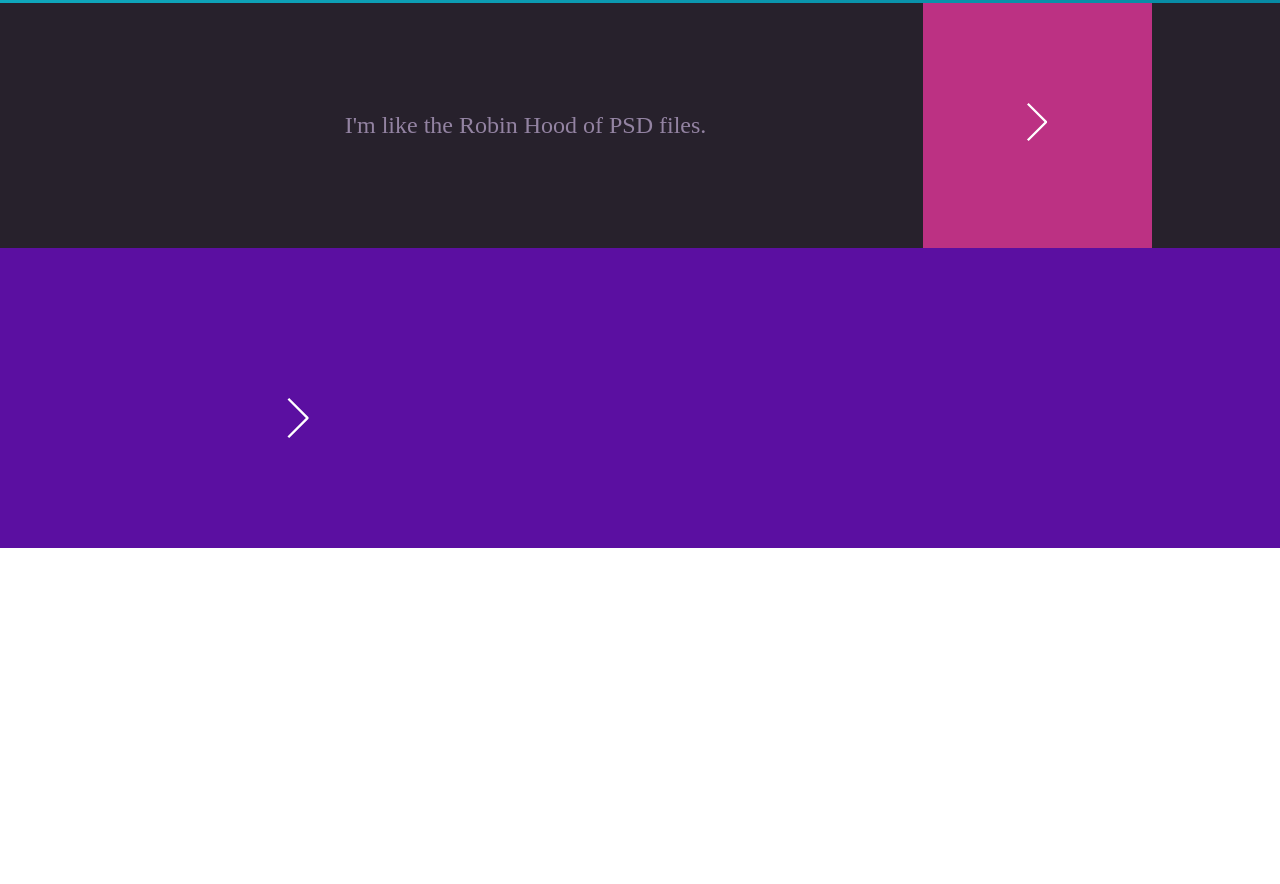
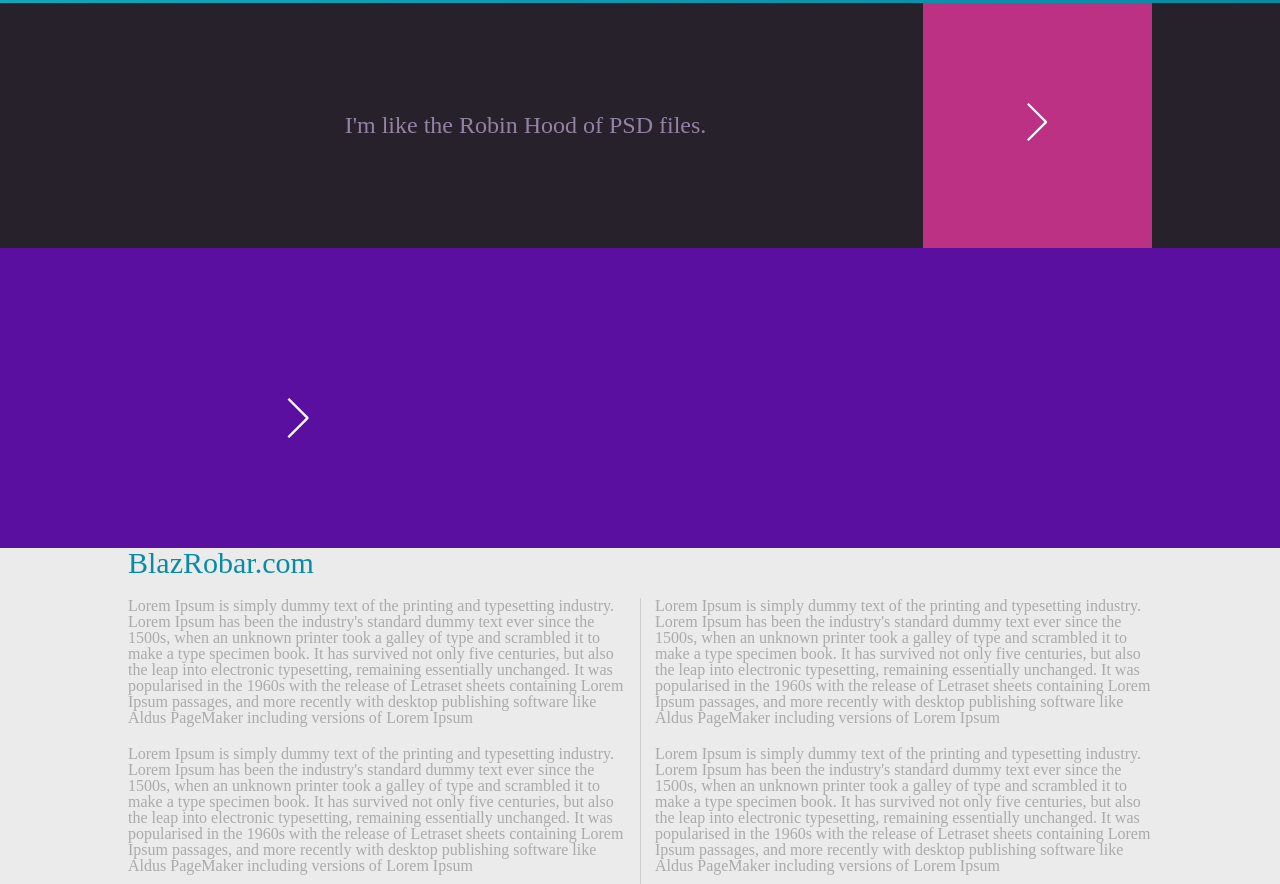
Before and after one commit to grischenko-v/responsivelanding, a website: page app/index.html in a window 1280 px wide. Shown: the part 675-1559 px from the top of the page. Before the commit the page ends 1223 px from the top, so only its background shows below. Drawn offline with Linux system fonts and the light colour scheme.

Commit message:
simple four-section added

```diff
--- a/app/index.html
+++ b/app/index.html
@@ -62,6 +62,25 @@
     </div>
 </section>
 
+<section class="four">
+  <div class="container">
+
+    <h2>BlazRobar.com</h2>
+
+    <div class="text-wrapper">
+
+       <p>Lorem Ipsum is simply dummy text of the printing and typesetting industry. Lorem Ipsum has been the industry's standard dummy text ever since the 1500s, when an unknown printer took a galley of type and scrambled it to make a type specimen book. It has survived not only five centuries, but also the leap into electronic typesetting, remaining essentially unchanged. It was popularised in the 1960s with the release of Letraset sheets containing Lorem Ipsum passages, and more recently with desktop publishing software like Aldus PageMaker including versions of Lorem Ipsum</p>
+
+
+       <p>Lorem Ipsum is simply dummy text of the printing and typesetting industry. Lorem Ipsum has been the industry's standard dummy text ever since the 1500s, when an unknown printer took a galley of type and scrambled it to make a type specimen book. It has survived not only five centuries, but also the leap into electronic typesetting, remaining essentially unchanged. It was popularised in the 1960s with the release of Letraset sheets containing Lorem Ipsum passages, and more recently with desktop publishing software like Aldus PageMaker including versions of Lorem Ipsum</p>
+
+       <p class = "text_for_lg">Lorem Ipsum is simply dummy text of the printing and typesetting industry. Lorem Ipsum has been the industry's standard dummy text ever since the 1500s, when an unknown printer took a galley of type and scrambled it to make a type specimen book. It has survived not only five centuries, but also the leap into electronic typesetting, remaining essentially unchanged. It was popularised in the 1960s with the release of Letraset sheets containing Lorem Ipsum passages, and more recently with desktop publishing software like Aldus PageMaker including versions of Lorem Ipsum</p>
+
+       <p class = "text_for_lg">Lorem Ipsum is simply dummy text of the printing and typesetting industry. Lorem Ipsum has been the industry's standard dummy text ever since the 1500s, when an unknown printer took a galley of type and scrambled it to make a type specimen book. It has survived not only five centuries, but also the leap into electronic typesetting, remaining essentially unchanged. It was popularised in the 1960s with the release of Letraset sheets containing Lorem Ipsum passages, and more recently with desktop publishing software like Aldus PageMaker including versions of Lorem Ipsum</p>
+
+     </div>
+  </div>
+</section>
 
 </body>
 </html>
--- /dev/null
+++ b/app/scss/_four_section.scss
@@ -0,0 +1,22 @@
+.four{
+  background-color:rgb(235,235,235);
+   h2{
+    	color: rgb(8, 140, 165);
+    	font-size: 30px;
+    }
+  .text-wrapper{
+    column-width: 200px;
+    column-count: 2;
+    column-gap: 30px;
+    column-rule: 1px solid #ccc;
+    padding-top: 20px;
+    box-sizing: border-box;
+    p{
+    	margin-top: 20px;
+    	color: #aaa;
+      &:first-of-type{
+        margin-top: 0;
+      }
+    }
+  }
+}
--- a/app/scss/main.scss
+++ b/app/scss/main.scss
@@ -7,6 +7,7 @@
 @import "first-section";
 @import "second-section";
 @import "third-section";
+@import "four_section";
 
 .container{
 	margin: 0 auto;
```
Also changed, not shown: app/css/main.css.
